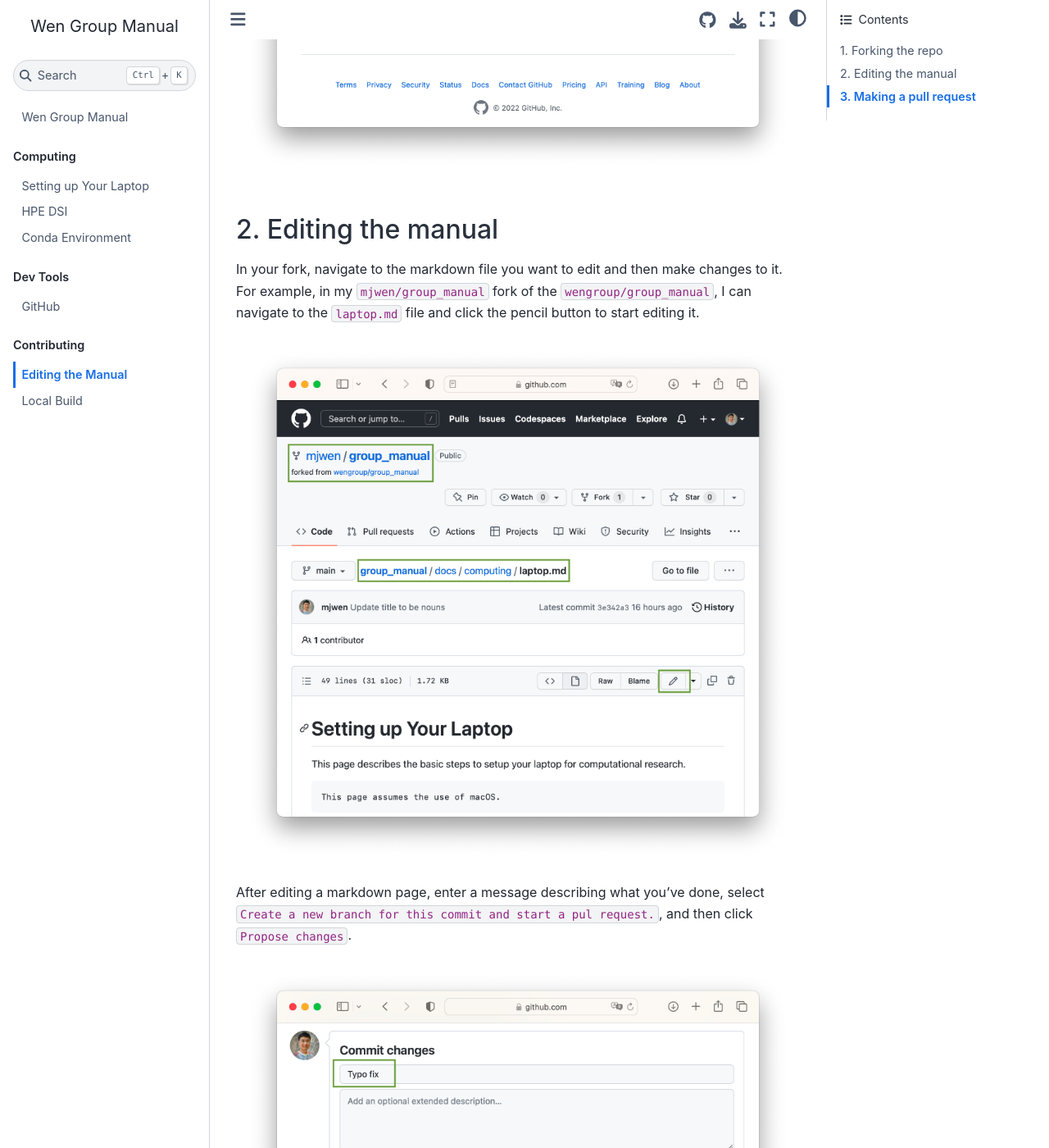
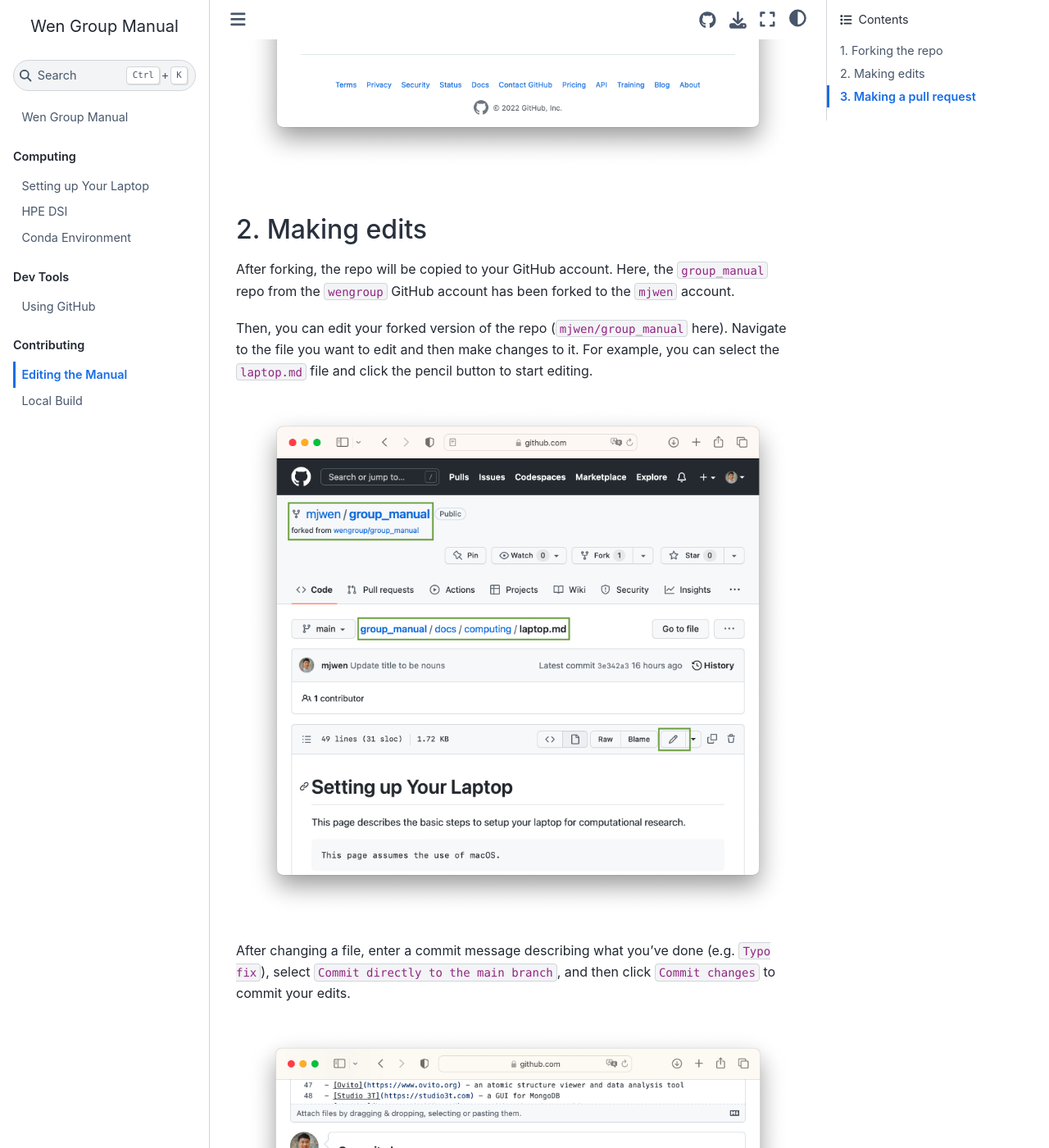
Before and after one commit to wengroup/group_manual, a Jupyter Book: the page built from docs/contributing/edit.md, in a window 1280 px wide and 1400 px high, scrolled down 921 px. Shown: the whole window at 82% size. Built offline with Jupyter Book 1.0.4 settings and Sphinx 7.4.7 and the Sphinx Book theme 1.1.4, drawn with Linux system fonts in a browser that asks for light colours; some of the changed text lies outside the part shown.

Commit message:
Fix instructions on making PR

````diff
--- a/docs/contributing/edit.md
+++ b/docs/contributing/edit.md
@@ -5,7 +5,7 @@
 
 ## 1. Forking the repo
 
-Go to the GitHub page of the repo https://github.com/wengroup/group_manual. Fist click `Fork` and then `Create fork`.
+Go to the GitHub repo you want to fork (https://github.com/wengroup/group_manual in this case), and click `Fork` then `Create fork`.
 
 ```{figure} ../image/edit-1.png
 
@@ -15,27 +15,38 @@
 
 ```
 
-## 2. Editing the manual
+## 2. Making edits
 
-In your fork, navigate to the markdown file you want to edit and then make changes to it. For example, in my `mjwen/group_manual` fork of the `wengroup/group_manual`, I can navigate to the `laptop.md` file and click the pencil button to start editing it.
+After forking, the repo will be copied to your GitHub account. Here, the `group_manual` repo from the `wengroup` GitHub account has been forked to the `mjwen` account.
+
+Then, you can edit your forked version of the repo (`mjwen/group_manual` here). Navigate to the file you want to edit and then make changes to it. For example, you can select the `laptop.md` file and click the pencil button to start editing.
 
 ```{figure} ../image/edit-3.png
 
 ```
 
-After editing a markdown page, enter a message describing what you've done, select `Create a new branch for this commit and start a pul request.`, and then click `Propose changes`.
+After changing a file, enter a commit message describing what you've done (e.g. `Typo fix`), select `Commit directly to the main branch`, and then click `Commit changes` to commit your edits.
 
 ```{figure} ../image/edit-4.png
 
 ```
 
+```{tip}
+Here, we use the GitHub web editor to make and commit changes. Alternatively, you can clone the repo, edit it locally, and push the commits. See [Using GitHub](using:github) for instructions.
+When editing locally, you may also want to build the manual and view it. For this, see [Local Build](local:build).
+```
+
 ## 3. Making a pull request
 
-In the `Comparing changes` page, click `Create pull request`, and then in the `Open a pull request` page, click `Create pul request` again.
+Now that you have made changes to your fork of the repo (e.g. `mjwen/group_manual`), you want to make a pull request to propose your changes to the upstream repo (e.g. `wengroup/group_manual`).
+
+Go to the homepage of your fork of the repo, click `Contribute` and then `Open pull request`.
 
 ```{figure} ../image/edit-5.png
 
 ```
+
+Then, enter a brief title and some additional message describing your pull request, check `Allow edits by maintainers`, and click `Create pull request`.
 
 ```{figure} ../image/edit-6.png
 
@@ -44,5 +55,5 @@
 This is all you need to do. We will then take a look at the pull request and merge it.
 
 ```{tip}
-You can also clone the repo, edit it locally, and push back. For this, see [local build](local:build).
+You can commit multiple changes and then make a single pull request for all of them, i.e. performing step 2 multiple times for different files and then step 3 once.
 ```
````
Also changed, not shown: docs/contributing/local_build.md (+1 -1 lines), docs/devtool/github.md (+9 -2 lines), docs/image/edit-4.png, docs/image/edit-5.png, docs/image/edit-6.png.
